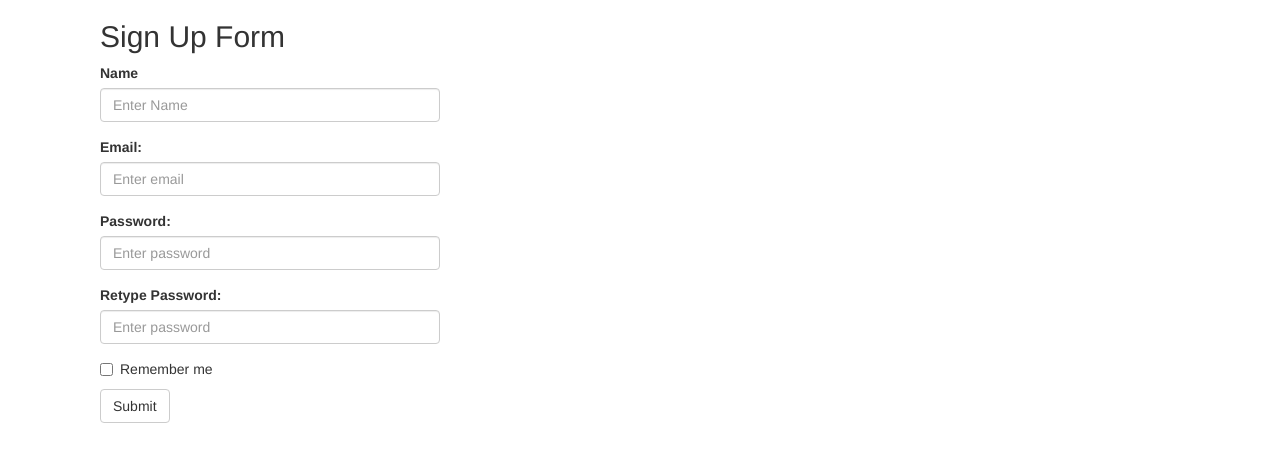
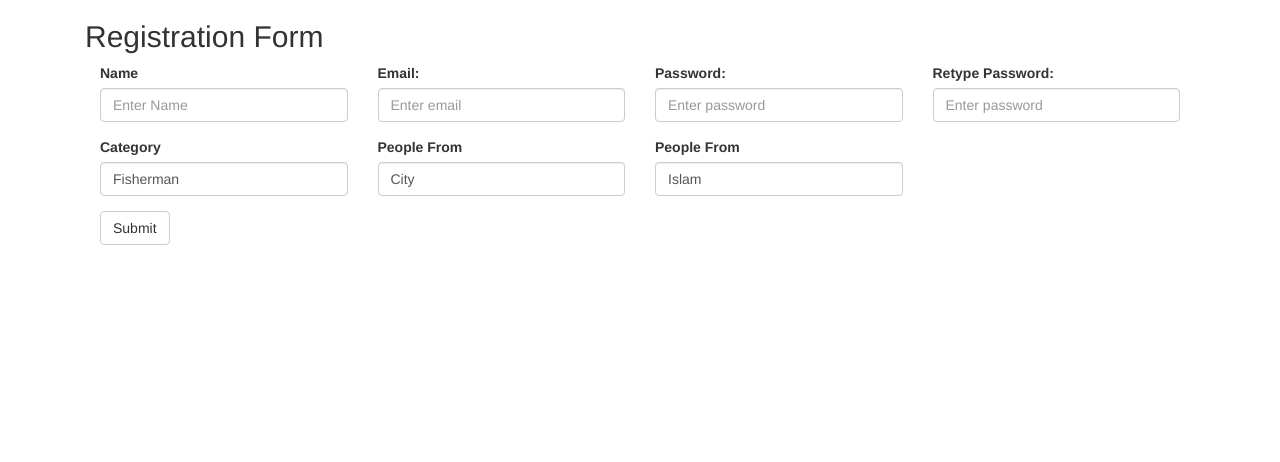
Before and after one commit to NurullahSanY/KajKhuji, a PHP site: page /signup.php in a window 1280 px wide. Shown: the top 462 px of the page. Run offline with PHP 8.4, Linux system fonts and the light colour scheme.

Commit message:
lastchange

```diff
--- a/CSS/style.css
+++ b/CSS/style.css
@@ -183,6 +183,7 @@ padding: top 100px;
 /* about us style ends */
 .bg-theme{
     background-color: red;
+    font-family: system-ui, -apple-system, BlinkMacSystemFont, 'Segoe UI', Roboto, Oxygen, Ubuntu, Cantarell, 'Open Sans', 'Helvetica Neue', sans-serif;
 }
 .card-contact{
 margin-left: -130px;
@@ -190,3 +191,7 @@ margin-left: -130px;
 .card-contact h1{
     color:#fff ;
 }
+
+.singin_inner{
+    background-color: #3d923c;
+}
--- a/index.php
+++ b/index.php
@@ -52,7 +52,6 @@
         </ul>
         <form class="d-flex">
         <a class="btn btn-success me-2" href="signin.php" >Signin</a>
-          <!-- <a class="btn btn-success" href="signup.php">Signup</a> -->
           <div class="dropdown">
   <a class="btn btn-success dropdown-toggle" href="#" role="button" id="dropdownMenuLink" data-bs-toggle="dropdown" aria-expanded="false">
    SignUp
@@ -142,9 +141,11 @@
             <!-- <img src="./photo/plug (2).png" class=" card-img-center" alt=""> -->
             <i class="fa-solid fa-person-digging fa-5x"></i>
           </div>
+
           <div class=" card-text text-center">
             <h4>Farmer</h4>
             <p>Empty postion</p>
+            <a href="vill.php" class="stretched-link"></a>
           </div>
         </div>
       </div>
--- a/profile.php
+++ b/profile.php
@@ -77,8 +77,8 @@
 
   }
   else {
-    echo "Error!";
-    //header("location:index.php");
+
+    header("location:signup.php");
     exit;
   }
 
--- a/signup.php
+++ b/signup.php
@@ -1,4 +1,7 @@
-<?php include "connection.php";
+<?php
+ session_start();
+ include 'function.php';
+ include "connection.php";
 ?>
 <!DOCTYPE html>
 <html lang="en">
@@ -14,36 +17,62 @@
   <script src="https://maxcdn.bootstrapcdn.com/bootstrap/3.4.1/js/bootstrap.min.js"></script>
 </head>
 <body>
+
    <!-- This is SignUP Form -->
 <div class="container">
-    <div class="col-lg-4">
-  <h2>Sign Up Form</h2>
+    <div class="col">
+      <h2>Registration Form</h2>
+
     <form action="" name="form" method="post">
-
-    <div class="form-group">
+      <div class="form-group col-md-3">
           <label for="text">Name</label>
           <input type="text" class="form-control" id="name" placeholder="Enter Name" name="name">
       </div>
-    <div class="form-group">
+      <div class="form-group col-md-3">
         <label for="email">Email:</label>
         <input type="email" class="form-control" id="email" placeholder="Enter email" name="email">
       </div>
 
-    <div class="form-group">
+      <div class="form-group col-md-3">
         <label for="pwd">Password:</label>
         <input type="password" class="form-control" id="password" placeholder="Enter password" name="password">
       </div>
-    <!-- password -->
-    <div class="form-group">
+
+      <div class="form-group col-md-3">
           <label for="pwd">Retype Password:</label>
           <input type="password" class="form-control" id="password" placeholder="Enter password" name="repassword">
         </div>
-
-    <div class="checkbox">
-      <label><input type="checkbox" name="remember"> Remember me</label>
+        <div class="form-group col-md-3">
+          <label for="category">Category</label>
+          <select class="form-control" name="category">
+              <option value="Fisherman">Fisherman</option>
+              <option value="Farmer">Farmer</option>
+              <option value="Electrician">Electrician</option>
+              <option value="Doctor">Doctor</option>
+              <option value="Teacher">Teacher</option>
+              <option value="Wood-Cutter">Wood-Cutter</option>
+          </select>
+        </div>
+          <div class="form-group col-md-3">
+              <label for="people">People From</label>
+              <select class="form-control" name="people">
+                  <option value="city">City</option>
+                  <option value="village">Village</option>
+              </select>
+          </div>
+          <div class="form-group col-md-3">
+              <label for="religion">People From</label>
+              <select class="form-control" name="religion">
+                  <option value="islam">Islam</option>
+                  <option value="hindu">Hindu</option>
+                  <option value="cristian">Cristian</option>
+                  <option value="buddhist">Buddhisht</option>
+              </select>
+          </div>
+    <div class="col-md-12">
+    <button type="submit" name="submit" class="btn btn-default">Submit</button>
     </div>
 
-    <button type="submit" name="submit" class="btn btn-default">Submit</button>
   </form>
 </div>
 </div>
@@ -51,9 +80,46 @@
     <script src="https://cdn.jsdelivr.net/npm/bootstrap@5.0.2/dist/js/bootstrap.bundle.min.js" integrity="sha384-MrcW6ZMFYlzcLA8Nl+NtUVF0sA7MsXsP1UyJoMp4YLEuNSfAP+JcXn/tWtIaxVXM" crossorigin="anonymous"></script>
 </body>
 <?php
+
   if(isset($_POST["submit"]))
   {
-    mysqli_query($link, "insert into signup values('$_POST[name]', '$_POST[email]', '$_POST[password]', '$_POST[repassword]')");
+    $elaka = $_POST['people'];
+    if($elaka=="city")
+      {
+        mysqli_query($link, "insert into people_city values('$_POST[name]', '$_POST[email]', '$_POST[password]', '$_POST[repassword]', '$_POST[category]', '$_POST[people]')");
+      }
+      else
+      {
+        mysqli_query($link, "insert into people_village values('$_POST[name]', '$_POST[email]', '$_POST[password]', '$_POST[repassword]', '$_POST[category]', '$_POST[people]')");
+      }
+
+      $cate = $_POST['category'];
+      echo $cate;
+      if($cate=="Fisherman")
+      {
+
+      }
+      else if($cate=="Farmer")
+      {
+        mysqli_query($link, "insert into farmer values('$_POST[name]', '$_POST[email]')");
+      }
+      else if($cate=="Electrician")
+      {
+
+      }
+      else if($cate=="Doctor")
+      {
+
+      }
+      else if($cate=="Teacher")
+      {
+
+      }
+      else
+      {
+
+      }
+      //header("location:signin.php");
   }
   //echo "this is mine";
 ?>
```
Also changed, not shown: signin.php (+7 -1 lines), sin.php (+11 -6 lines), vill.php (+0 -46 lines), 1 other file. Lines whose indentation alone changed are shown as unchanged.
